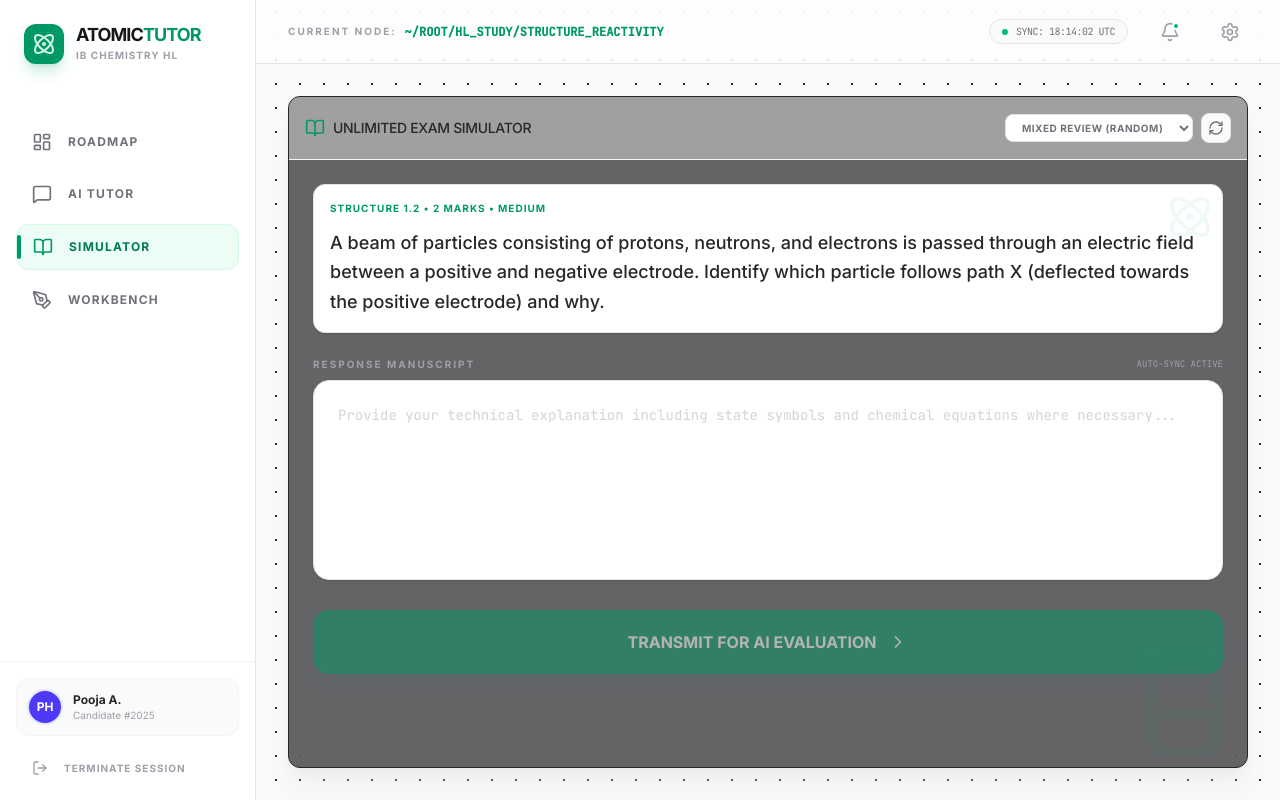
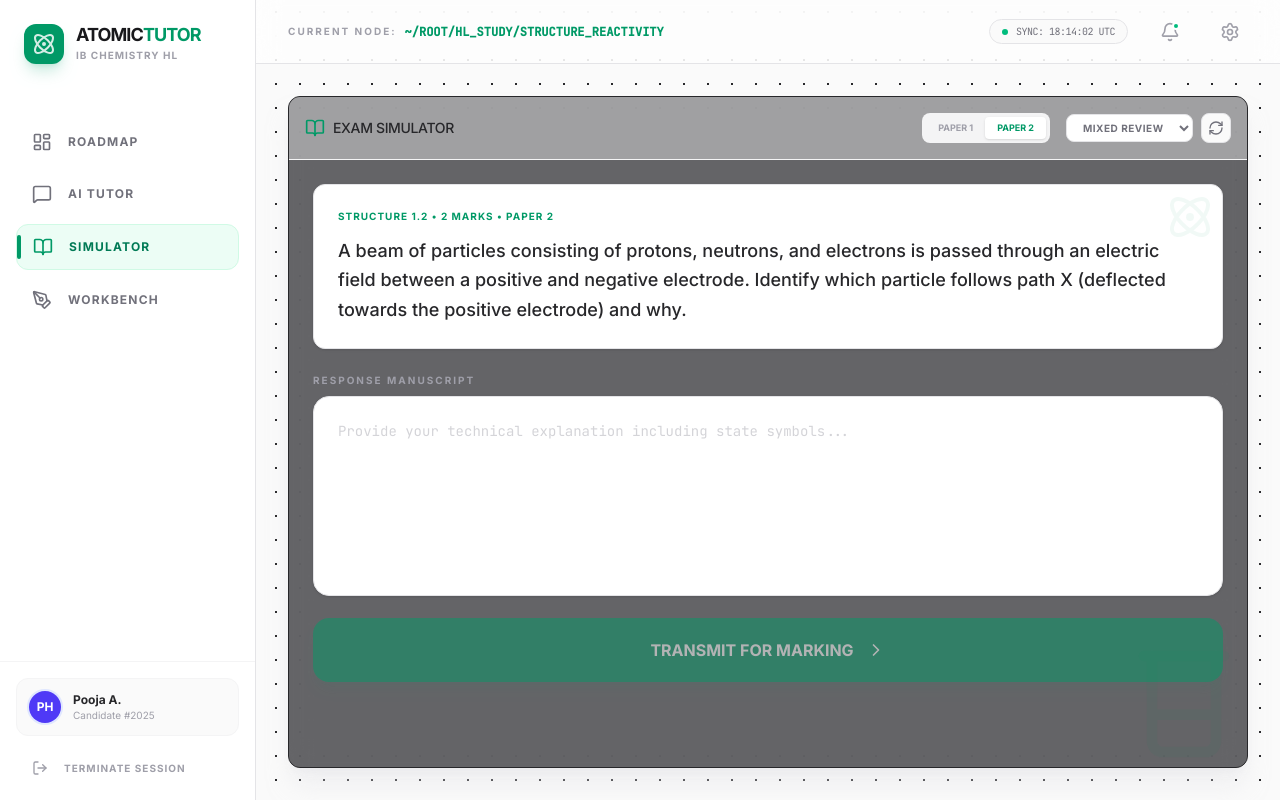
Before and after one commit to pooja7909/IBChemHL, a React (Vite) app: page / in a window 1280 px wide. Both pictures are taken after a click on the button "SIMULATOR". Built offline with nearby package versions, Linux system fonts and the light colour scheme.

Commit message:
Update PracticeArea.tsx

```diff
--- a/src/components/PracticeArea.tsx
+++ b/src/components/PracticeArea.tsx
@@ -17,11 +17,13 @@ interface PracticeAreaProps {
 export default function PracticeArea({ initialTopicId }: PracticeAreaProps) {
   const [activeTab, setActiveTab] = useState<'questions' | 'results'>('questions');
   const [selectedTopic, setSelectedTopic] = useState('mixed');
+  const [paperStyle, setPaperStyle] = useState<'Paper 1' | 'Paper 2'>('Paper 2');
   const [currentQuestion, setCurrentQuestion] = useState<any>({
     topic: "Structure 1.2",
     question: "A beam of particles consisting of protons, neutrons, and electrons is passed through an electric field between a positive and negative electrode. Identify which particle follows path X (deflected towards the positive electrode) and why.",
     marks: 2,
-    difficulty: "Medium"
+    difficulty: "Medium",
+    type: 'Paper 2'
   });
   const [answer, setAnswer] = useState('');
   const [isMarking, setIsMarking] = useState(false);
@@ -40,19 +42,19 @@ export default function PracticeArea({ initialTopicId }: PracticeAreaProps) {
     }
   }, [initialTopicId]);
 
-  const handleGenerate = async (topicCode: string) => {
+  const handleGenerate = async (topicCode: string, forceStyle?: 'Paper 1' | 'Paper 2') => {
     setIsGenerating(true);
     let targetTopic = topicCode;
+    const targetStyle = forceStyle || paperStyle;
 
-    // If mixed, pick a random topic from curriculum
     if (topicCode === 'mixed') {
       const randomIndex = Math.floor(Math.random() * IB_CURRICULUM.length);
       targetTopic = IB_CURRICULUM[randomIndex].code;
     }
 
     try {
-      const q = await generateQuestion(targetTopic);
-      setCurrentQuestion(q);
+      const q = await generateQuestion(targetTopic, targetStyle);
+      setCurrentQuestion({ ...q, type: targetStyle });
       setAnswer('');
       setFeedback(null);
       setActiveTab('questions');
@@ -60,6 +62,30 @@ export default function PracticeArea({ initialTopicId }: PracticeAreaProps) {
       console.error(error);
     } finally {
       setIsGenerating(false);
+    }
+  };
+
+  const handleOptionSelect = async (option: string) => {
+    if (isMarking) return;
+    setAnswer(option);
+    setIsMarking(true);
+
+    try {
+      const result = await markAnswer(currentQuestion.question, option);
+      setFeedback(result);
+      setActiveTab('results');
+      if (result.level >= 6) {
+        confetti({
+          particleCount: 100,
+          spread: 70,
+          origin: { y: 0.6 },
+          colors: ['#22c55e', '#ffffff']
+        });
+      }
+    } catch (error) {
+      console.error(error);
+    } finally {
+      setIsMarking(false);
     }
   };
 
@@ -90,10 +116,27 @@ export default function PracticeArea({ initialTopicId }: PracticeAreaProps) {
       <div className="p-4 border-b border-zinc-100 bg-white/50 flex flex-col sm:flex-row items-center justify-between gap-4">
         <div className="flex items-center gap-2">
           <BookOpen className="w-5 h-5 text-emerald-600" />
-          <h2 className="font-medium text-sm tracking-tight text-zinc-800 uppercase">Unlimited Exam Simulator</h2>
+          <h2 className="font-medium text-sm tracking-tight text-zinc-800 uppercase">Exam Simulator</h2>
         </div>
 
         <div className="flex items-center gap-2">
+          <div className="flex bg-zinc-100 p-1 rounded-lg mr-2">
+            {(['Paper 1', 'Paper 2'] as const).map(s => (
+              <button
+                key={s}
+                onClick={() => {
+                  setPaperStyle(s);
+                  handleGenerate(selectedTopic, s);
+                }}
+                className={cn(
+                  "px-3 py-1 rounded text-[9px] font-bold uppercase transition-all",
+                  paperStyle === s ? "bg-white text-emerald-600 shadow-sm" : "text-zinc-400 hover:text-zinc-600"
+                )}
+              >
+                {s}
+              </button>
+            ))}
+          </div>
           <select
             value={selectedTopic}
             onChange={(e) => {
@@ -102,7 +145,7 @@ export default function PracticeArea({ initialTopicId }: PracticeAreaProps) {
             }}
             className="bg-white border border-zinc-200 rounded-lg px-3 py-1.5 text-[10px] font-bold uppercase tracking-wider text-zinc-500 focus:outline-none focus:ring-1 focus:ring-emerald-500"
           >
-            <option value="mixed">Mixed Review (Random)</option>
+            <option value="mixed">Mixed Review</option>
             {IB_CURRICULUM.map(t => (
               <option key={t.id} value={t.code}>{t.code}</option>
             ))}
@@ -124,27 +167,53 @@ export default function PracticeArea({ initialTopicId }: PracticeAreaProps) {
             {isGenerating ? (
               <div className="flex flex-col items-center justify-center py-20 space-y-4">
                 <Loader2 className="w-8 h-8 text-emerald-600 animate-spin" />
-                <p className="text-xs text-zinc-400 uppercase tracking-[0.2em] font-black animate-pulse">Scanning Past Papers...</p>
+                <p className="text-xs text-zinc-400 uppercase tracking-[0.2em] font-black animate-pulse">De-coding Syllabus...</p>
               </div>
             ) : (
               <>
-                <div className="p-4 bg-white border border-zinc-200 rounded-xl relative overflow-hidden group shadow-sm">
+                <div className="p-6 bg-white border border-zinc-200 rounded-xl relative overflow-hidden group shadow-sm">
                   <div className="absolute top-0 right-0 p-2 opacity-5 group-hover:opacity-10 transition-opacity">
                     <Atom className="w-12 h-12 text-emerald-600" />
                   </div>
-                  <span className="text-[10px] uppercase tracking-widest text-emerald-600 font-black mb-3 block">{currentQuestion.topic} • {currentQuestion.marks} Marks • {currentQuestion.difficulty || 'HL'}</span>
-                  <p className="text-lg leading-relaxed text-zinc-800 font-medium">{currentQuestion.question}</p>
+                  <span className="text-[10px] uppercase tracking-widest text-emerald-600 font-black mb-3 block">
+                    {currentQuestion.topic} • {currentQuestion.marks} Marks • {currentQuestion.type || 'HL'}
+                  </span>
+                  <div className="prose prose-sm max-w-none text-lg leading-relaxed text-zinc-800 font-medium">
+                    <ReactMarkdown remarkPlugins={[remarkMath]} rehypePlugins={[rehypeKatex]}>
+                      {currentQuestion.question}
+                    </ReactMarkdown>
+                  </div>
                 </div>
 
+                {currentQuestion.options ? (
+                  <div className="grid grid-cols-1 sm:grid-cols-2 gap-4">
+                    {currentQuestion.options.map((option: string, idx: number) => (
+                      <button
+                        key={idx}
+                        onClick={() => handleOptionSelect(option)}
+                        disabled={isMarking}
+                        className={cn(
+                          "p-4 border border-zinc-200 rounded-xl text-left text-sm transition-all hover:border-emerald-500 hover:bg-emerald-50/50 flex group",
+                          isMarking && "opacity-50"
+                        )}
+                      >
+                        <span className="w-6 h-6 rounded bg-zinc-50 border border-zinc-200 flex items-center justify-center mr-3 shrink-0 text-[10px] font-bold text-zinc-400 group-hover:bg-emerald-600 group-hover:text-white group-hover:border-emerald-500 transition-colors">
+                          {String.fromCharCode(65 + idx)}
+                        </span>
+                        <span className="text-zinc-600 group-hover:text-emerald-700">{option}</span>
+                      </button>
+                    ))}
+                  </div>
+                ) : (
+                  <div className="space-y-4">
                     <div className="space-y-2">
                       <div className="flex items-center justify-between">
                         <label className="text-[10px] text-zinc-400 uppercase font-black tracking-[0.2em]">Response Manuscript</label>
-                    <span className="text-[9px] font-mono text-zinc-400 uppercase">Auto-sync active</span>
                       </div>
                       <textarea
                         value={answer}
                         onChange={(e) => setAnswer(e.target.value)}
-                    placeholder="Provide your technical explanation including state symbols and chemical equations where necessary..."
+                        placeholder="Provide your technical explanation including state symbols..."
                         className="w-full bg-white border border-zinc-200 rounded-2xl p-6 text-sm font-mono text-zinc-800 focus:outline-none focus:ring-1 focus:ring-emerald-500/50 min-h-[200px] transition-all resize-none shadow-sm placeholder:text-zinc-300"
                       />
                     </div>
@@ -152,25 +221,27 @@ export default function PracticeArea({ initialTopicId }: PracticeAreaProps) {
                     <button
                       onClick={handleMark}
                       disabled={isMarking || !answer.trim()}
-                  className="w-full py-5 bg-emerald-600 text-white font-black rounded-2xl hover:bg-emerald-500 disabled:opacity-50 flex items-center justify-center gap-3 transition-all shadow-lg shadow-emerald-600/10 group active:scale-[0.98]"
+                      className="w-full py-5 bg-emerald-600 text-white font-black rounded-2xl hover:bg-emerald-500 disabled:opacity-50 flex items-center justify-center gap-3 transition-all shadow-lg shadow-emerald-600/10 group"
                     >
                       {isMarking ? (
                         <>
                           <Loader2 className="w-5 h-5 animate-spin" />
-                      CALIBRATING FEEDBACK LOOP...
+                          VERIFYING MARK SCHEME...
                         </>
                       ) : (
                         <>
-                      TRANSMIT FOR AI EVALUATION
+                          TRANSMIT FOR MARKING
                           <ChevronRight className="w-5 h-5 group-hover:translate-x-1 transition-transform" />
                         </>
                       )}
                     </button>
+                  </div>
+                )}
               </>
             )}
           </div>
         ) : (
-          <div className="space-y-8 animate-in fade-in slide-in-from-bottom-4 duration-700">
+          <div className="space-y-8 animate-in fade-in slide-in-from-bottom-4 duration-700 pb-10">
             <div className="grid grid-cols-2 gap-6">
               <div className="p-6 bg-emerald-50 border border-emerald-100 rounded-2xl text-center relative overflow-hidden shadow-sm">
                 <div className="absolute top-0 left-0 w-1 h-full bg-emerald-600" />
@@ -179,7 +250,7 @@ export default function PracticeArea({ initialTopicId }: PracticeAreaProps) {
               </div>
               <div className="p-6 bg-indigo-50 border border-indigo-100 rounded-2xl text-center relative overflow-hidden shadow-sm">
                 <div className="absolute top-0 left-0 w-1 h-full bg-indigo-600" />
-                <p className="text-[10px] text-zinc-400 uppercase font-black tracking-widest mb-2">IB PERFORMANCE LVL</p>
+                <p className="text-[10px] text-zinc-400 uppercase font-black tracking-widest mb-2">IB TRANSITION</p>
                 <div className="flex items-center justify-center gap-2">
                    <p className="text-4xl font-mono font-black text-indigo-600">0{feedback?.level}</p>
                    <Sparkles className="w-5 h-5 text-indigo-600" />
@@ -188,7 +259,7 @@ export default function PracticeArea({ initialTopicId }: PracticeAreaProps) {
             </div>
 
             <div className="space-y-6">
-               <div className="p-6 bg-white border border-zinc-100 rounded-2xl space-y-4 shadow-sm">
+               <div className="p-6 bg-white border border-zinc-100 rounded-2xl space-y-4 shadow-sm border-l-4 border-l-emerald-500">
                  <h3 className="text-[10px] uppercase tracking-[0.2em] text-emerald-600 font-black flex items-center gap-2">
                    <div className="w-2 h-2 rounded-full bg-emerald-600 animate-pulse" />
                    Analytical Report
@@ -197,21 +268,36 @@ export default function PracticeArea({ initialTopicId }: PracticeAreaProps) {
                     <ReactMarkdown
                       remarkPlugins={[remarkGfm, remarkMath]}
                       rehypePlugins={[rehypeKatex]}
-                    components={{
-                      p: ({node, ...props}) => <p className="mb-4 last:mb-0" {...props} />,
-                      ul: ({node, ...props}) => <ul className="list-disc pl-5 space-y-2 mb-4" {...props} />,
-                      li: ({node, ...props}) => <li className="text-zinc-500" {...props} />,
-                      strong: ({node, ...props}) => <strong className="text-emerald-700 font-bold" {...props} />
-                    }}
                     >
                       {feedback?.feedback}
                     </ReactMarkdown>
                  </div>
                </div>
 
+               {feedback?.score < feedback?.totalMarks && feedback?.remediation && (
+                 <div className="p-6 bg-amber-50 border border-amber-100 rounded-2xl space-y-4 shadow-sm border-l-4 border-l-amber-500">
+                    <h3 className="text-[10px] uppercase tracking-[0.2em] text-amber-600 font-black flex items-center gap-2">
+                      <HelpCircle className="w-4 h-4" />
+                      Remediation Detail
+                    </h3>
+                    <div className="text-sm text-zinc-700 leading-relaxed">
+                      <ReactMarkdown
+                        remarkPlugins={[remarkGfm, remarkMath]}
+                        rehypePlugins={[rehypeKatex]}
+                      >
+                        {feedback?.remediation}
+                      </ReactMarkdown>
+                    </div>
+                 </div>
+               )}
+
                <div className="p-6 bg-zinc-50 border border-zinc-200 rounded-2xl border-dashed">
-                 <h3 className="text-[10px] uppercase tracking-[0.2em] text-zinc-400 font-black mb-3">Model Repository Solution</h3>
-                 <p className="text-xs text-zinc-400 font-mono leading-relaxed">{feedback?.correctAnswer}</p>
+                 <h3 className="text-[10px] uppercase tracking-[0.2em] text-zinc-400 font-black mb-3">Model Solution Repository</h3>
+                 <div className="text-xs text-zinc-500 font-mono leading-relaxed">
+                   <ReactMarkdown remarkPlugins={[remarkMath]} rehypePlugins={[rehypeKatex]}>
+                    {feedback?.correctAnswer}
+                   </ReactMarkdown>
+                 </div>
                </div>
             </div>
 
@@ -220,13 +306,20 @@ export default function PracticeArea({ initialTopicId }: PracticeAreaProps) {
                 onClick={() => setActiveTab('questions')}
                 className="flex-1 py-4 border border-zinc-200 rounded-xl text-[10px] font-black hover:bg-zinc-50 transition-all uppercase tracking-[0.3em] text-zinc-400"
               >
-                Refine Hypothesis
+                Retry Logic
               </button>
               <button
                 onClick={() => handleGenerate(selectedTopic)}
-                className="flex-[2] py-4 bg-zinc-900 text-white rounded-xl text-[10px] font-black hover:bg-black transition-all uppercase tracking-[0.3em] flex items-center justify-center gap-2 shadow-lg shadow-zinc-900/10"
+                className="flex-1 py-4 bg-emerald-50 text-emerald-700 border border-emerald-100 rounded-xl text-[10px] font-black hover:bg-emerald-100 transition-all uppercase tracking-[0.3em] flex items-center justify-center gap-2"
               >
-                Next Field Experiment
+                Reinforce Mastery
+                <RefreshCw className="w-3 h-3" />
+              </button>
+              <button
+                onClick={() => handleGenerate(selectedTopic)}
+                className="flex-[1.5] py-4 bg-zinc-900 text-white rounded-xl text-[10px] font-black hover:bg-black transition-all uppercase tracking-[0.3em] flex items-center justify-center gap-2 shadow-lg shadow-zinc-900/10"
+              >
+                Next IB Challenge
                 <ChevronRight className="w-4 h-4" />
               </button>
             </div>
```
Lines whose indentation alone changed are shown as unchanged.
